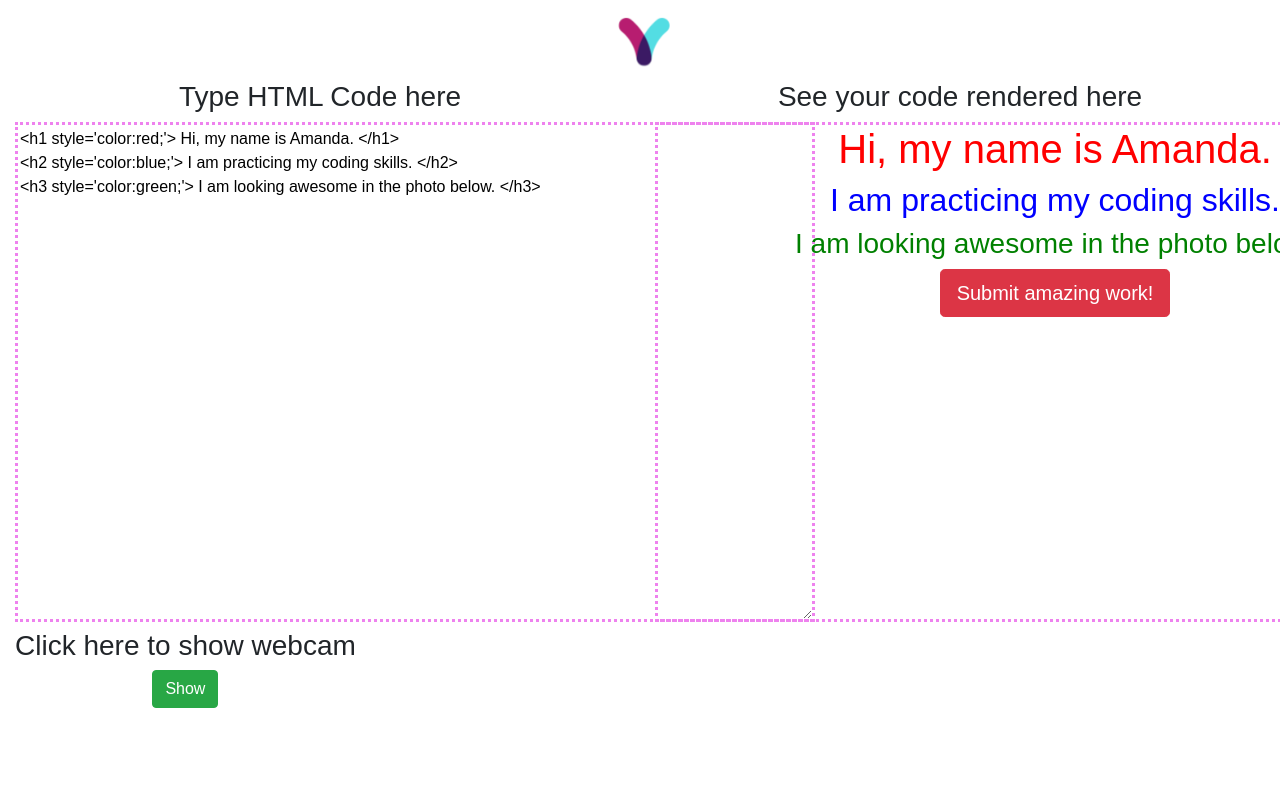
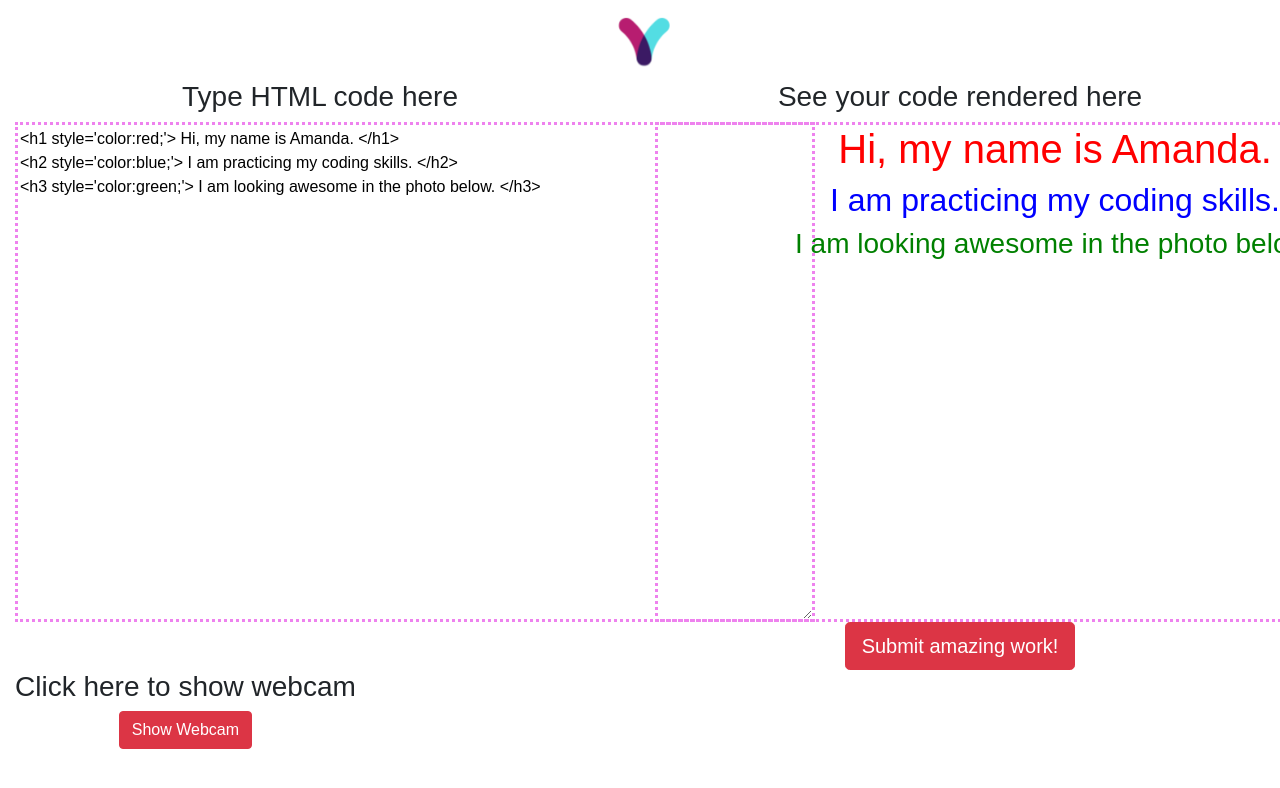
Before and after one commit to amdcavallaro/react-playground, a React (Create React App) app: page / in a window 1280 px wide. Shown: the top 788 px of the page. Built offline with nearby package versions, Linux system fonts and the light colour scheme.

Commit message:
fixes transport and submit button

```diff
--- a/src/App.js
+++ b/src/App.js
@@ -16,8 +16,7 @@ class App extends Component {
       tab: 0,
       on: false,
       image: false,
-      showWebcam: "Show",
-      button: "btn btn-success",
+      showWebcam: true
     };
   }
 
@@ -28,8 +27,7 @@ class App extends Component {
   handleWebCam(e) {
     this.setState({
       on: !this.state.on,
-      showWebcam: "Hide",
-      button: "btn btn-danger"
+      showWebcam: !this.state.showWebcam
     })
   }
 
@@ -50,7 +48,7 @@ class App extends Component {
   }
 
   componentDidUpdate() {
-    let screenshotImg = this.state.image ? <img id='screenshotTaken' alt='taken-from-webcam' src={this.state.screenshot} /> : "";
+    // let screenshotImg = this.state.image ? <img id='screenshotTaken' alt='taken-from-webcam' src={this.state.screenshot} /> : "";
     //  document.getElementById('output').innerHTML = {screenshotImg};
   }
 
@@ -67,7 +65,7 @@ class App extends Component {
               <img src={logo} className="App-logo" alt="logo" />
             </div>
             <div className="col-sm-6" id="input">
-              <h3>Type HTML Code here</h3>
+              <h3>Type HTML code here</h3>
               <div id="container">
                 <textarea id="HTMLInserted" defaultValue={textareaValue} onChange={this.showHTMLOutput} />
               </div>
@@ -77,17 +75,25 @@ class App extends Component {
               <div id="result">
                 <div id="output"></div>
                 {screenshotImg}
+              </div>
                 <div id="submit">
                   <button className="btn btn-danger btn-lg">Submit amazing work!</button>
                 </div>
-              </div>
             </div>
 
             <div >
               <div id="image" className="code_box">
                 <div className="col-sm-12">
                   <h3>Click here to show webcam</h3>
-                  <button className={this.state.button} onClick={this.handleWebCam}> {this.state.showWebcam} </button>
+                  <button type="button" className={this.state.showWebcam ? "btn btn-danger" : "btn btn-success"} onClick={this.handleWebCam}>
+                  {
+                    this.state.showWebcam ? (
+                        <span > Show Webcam</span>
+                    ) :
+                        <span > Hide Webcam</span>
+
+                }
+                 </button>
                   {this.state.on ?
                     <div >
                       <Webcam
```
